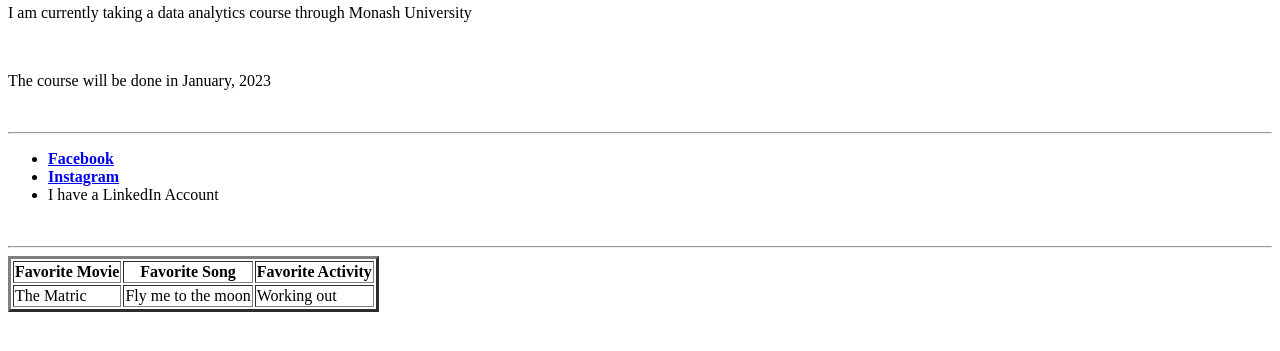
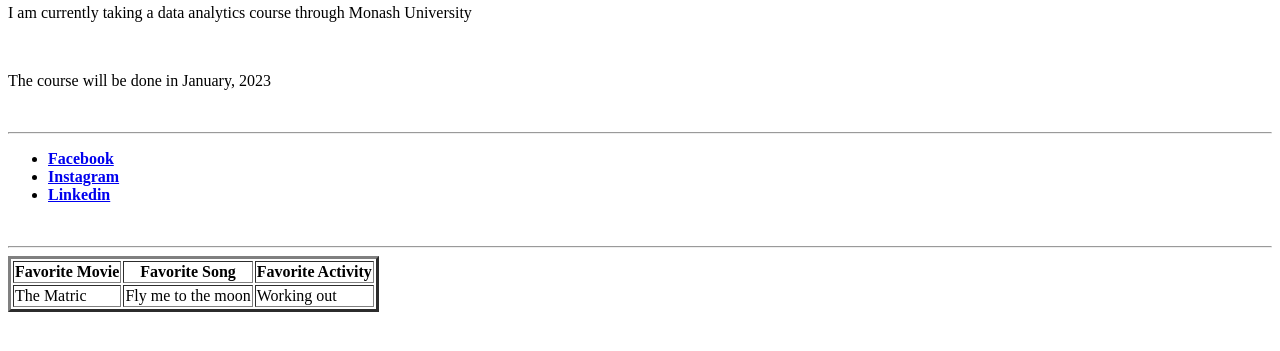
Before and after one commit to mhamdouna/_mhamdouna_.github.io, a plain HTML site: page Basic-HTML-Bio.html in a window 1280 px wide. Shown: the part 107-458 px from the top of the page. Drawn offline with Linux system fonts and the light colour scheme.

Commit message:
Adding updated file

```diff
--- a/Basic-HTML-Bio.html
+++ b/Basic-HTML-Bio.html
@@ -18,7 +18,7 @@
   <ul>
     <li><strong><a href="https://www.facebook.com/login.php/">Facebook</a></strong></li>
     <li><strong><a href="https://www.instagram.com/">Instagram</a></strong></li>
-    <li>I have a LinkedIn Account</li>
+    <li><strong><a href="https://www.linkedin.com/">Linkedin</a></strong></li>
   </ul>
   <br>
   <hr>
```
Also changed, not shown: 1 other file.
